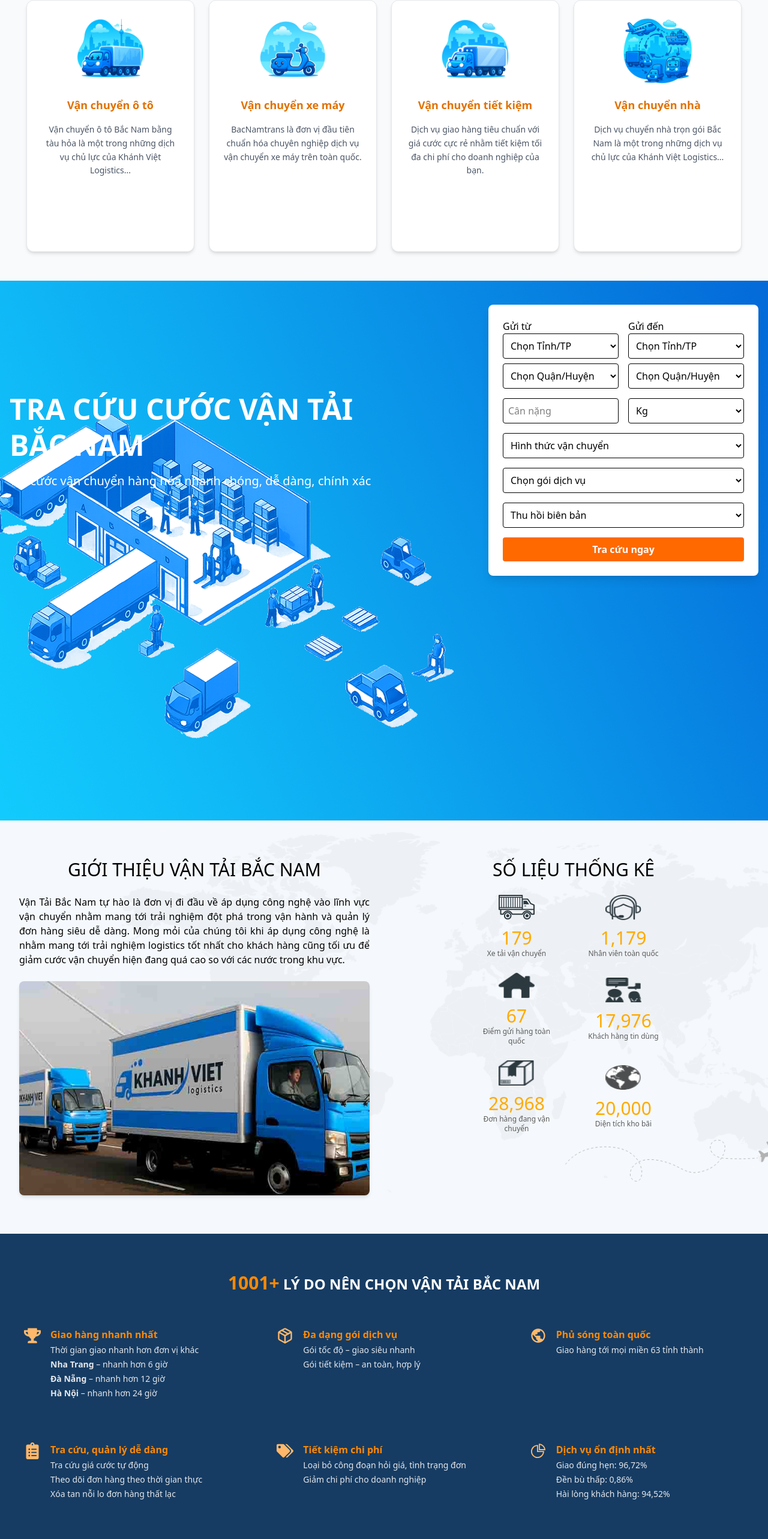
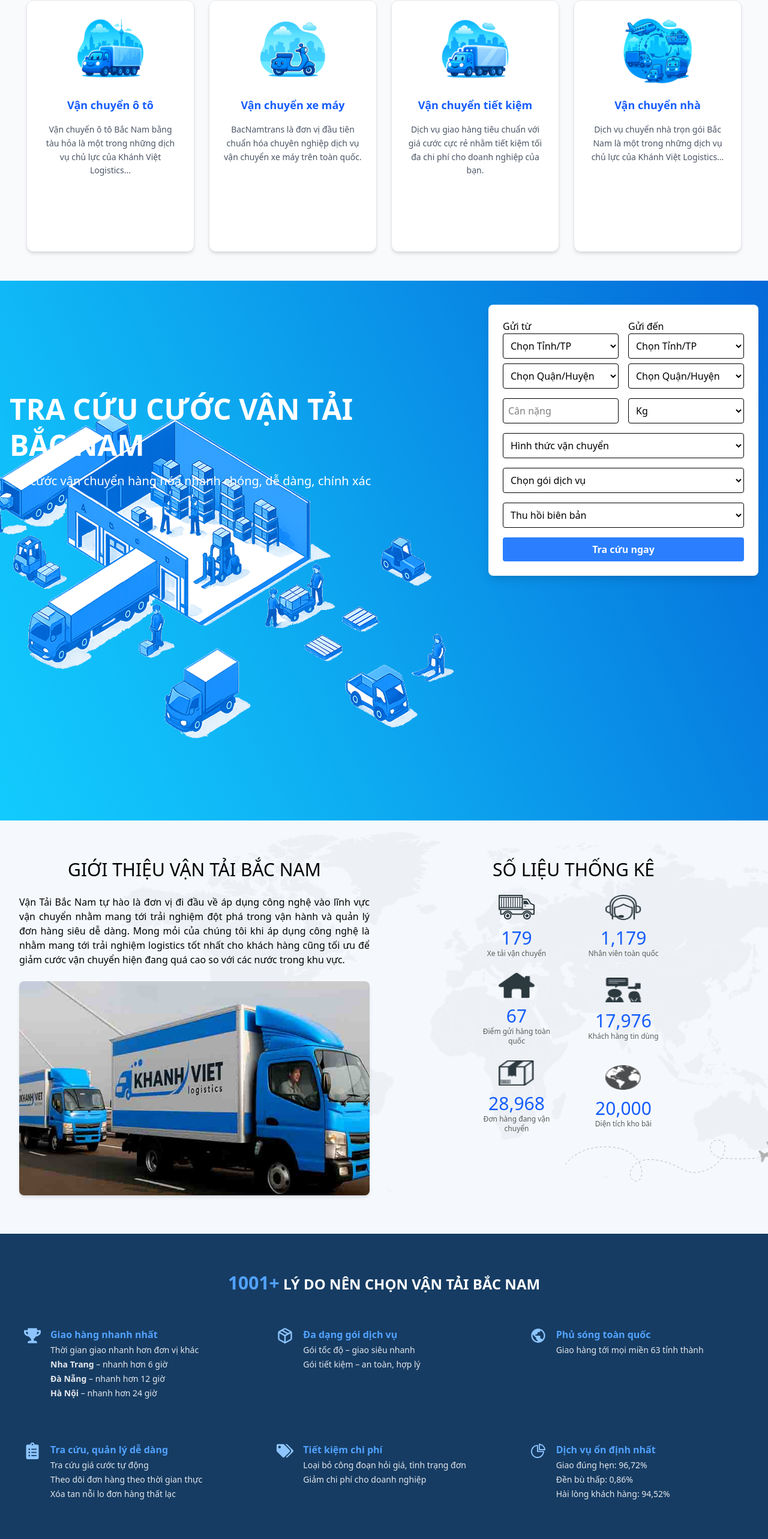
Before and after one commit to long18nd/vantai-web, a React (Vite) app: page / in a window 1280 px wide. Shown: the part 848-3414 px from the top of the page at 60% size. Built offline with nearby package versions, Linux system fonts and the light colour scheme.

Commit message:
change main color

```diff
--- a/src/components/layout/consultation_box/ConsultationBox.tsx
+++ b/src/components/layout/consultation_box/ConsultationBox.tsx
@@ -28,7 +28,7 @@
           </p>
           <button
             onClick={handleScrollToContact}
-            className="w-full sm:w-auto bg-orange-500 text-white font-semibold py-3 px-6 rounded-full shadow-md hover:bg-orange-600 transition"
+            className="w-full sm:w-auto bg-blue-500 text-white font-semibold py-3 px-6 rounded-full shadow-md hover:bg-blue-600 transition"
           >
             NHẬN TƯ VẤN NGAY
           </button>
--- a/src/pages/client/home/ContactSection/ContactSection.tsx
+++ b/src/pages/client/home/ContactSection/ContactSection.tsx
@@ -183,7 +183,7 @@
               type="email"
               className="flex-1 px-4 py-3 bg-white text-sm rounded focus:outline-none focus:ring-2 focus:ring-amber-500"
             />
-            <button className="bg-amber-600 text-white px-6 py-3 rounded w-full sm:w-auto hover:bg-amber-700 transition-colors">
+            <button className="bg-blue-600 text-white px-6 py-3 rounded w-full sm:w-auto hover:bg-blue-700 transition-colors">
               Nhận tư vấn ngay
             </button>
           </div>
@@ -298,7 +298,7 @@
             </div>
             <button
               type="submit"
-              className="w-full bg-amber-600 text-white py-2 rounded mt-2 hover:bg-amber-700 transition-colors"
+              className="w-full bg-blue-600 text-white py-2 rounded mt-2 hover:bg-blue-700 transition-colors"
             >
               Nhận tư vấn ngay
             </button>
--- a/src/pages/client/home/OtherSection/AboutCard.tsx
+++ b/src/pages/client/home/OtherSection/AboutCard.tsx
@@ -8,7 +8,7 @@
   return (
     <div className="w-[154px] h-[10p6x] flex flex-col items-center justify-center pr-[12px]">
       <img className="w-[60px] h-[42px]" src={icon} />
-      <span className="text-[#feaa02] text-center text-3xl mt-[12px]">
+      <span className="text-blue-600 text-center text-3xl mt-[12px]">
         {cout}
       </span>
       <span className="text-center text-[#5b5b5b] text-xs">{text}</span>
--- a/src/pages/client/home/OtherSection/FeatureCard.tsx
+++ b/src/pages/client/home/OtherSection/FeatureCard.tsx
@@ -1,8 +1,8 @@
 const FeatureCard = ({ icon, title, content }: any) => (
   <div className="flex gap-4 p-4 rounded-md hover:bg-[#1F4C77] transition duration-300">
-    <div className="text-orange-300">{icon}</div>
+    <div className="text-blue-300">{icon}</div>
     <div>
-      <h3 className="text-orange-400 font-semibold text-base mb-1">{title}</h3>
+      <h3 className="text-blue-400 font-semibold text-base mb-1">{title}</h3>
       <div className="text-gray-200 space-y-1">{content}</div>
     </div>
   </div>
--- a/src/pages/client/home/OtherSection/LookupSection.tsx
+++ b/src/pages/client/home/OtherSection/LookupSection.tsx
@@ -70,7 +70,7 @@
             <option>Không</option>
           </select>
 
-          <button className="bg-orange-500 hover:bg-orange-600 text-white w-full py-2 rounded font-semibold">
+          <button className="bg-blue-500 hover:bg-blue-600 text-white w-full py-2 rounded font-semibold">
             Tra cứu ngay
           </button>
         </div>
--- a/src/pages/client/home/OtherSection/RecommendedSection.tsx
+++ b/src/pages/client/home/OtherSection/RecommendedSection.tsx
@@ -84,7 +84,7 @@
     >
       <div className="max-w-7xl mx-auto">
         <h2 className="text-2xl font-semibold text-center mb-10">
-          <span className="text-orange-400 font-bold text-3xl">1001+</span> LÝ
+          <span className="text-blue-400 font-bold text-3xl">1001+</span> LÝ
           DO NÊN CHỌN VẬN TẢI BẮC NAM
         </h2>
 
--- a/src/pages/client/home/ServiceList/ServiceCard.tsx
+++ b/src/pages/client/home/ServiceList/ServiceCard.tsx
@@ -14,7 +14,7 @@
           className="max-h-full max-w-full object-contain"
         />
       </div>
-      <h3 className="text-amber-600 text-lg font-semibold text-center mb-4">
+      <h3 className="text-blue-600 text-lg font-semibold text-center mb-4">
         {title}
       </h3>
       <p className="text-gray-600 text-sm text-center leading-relaxed">
```
